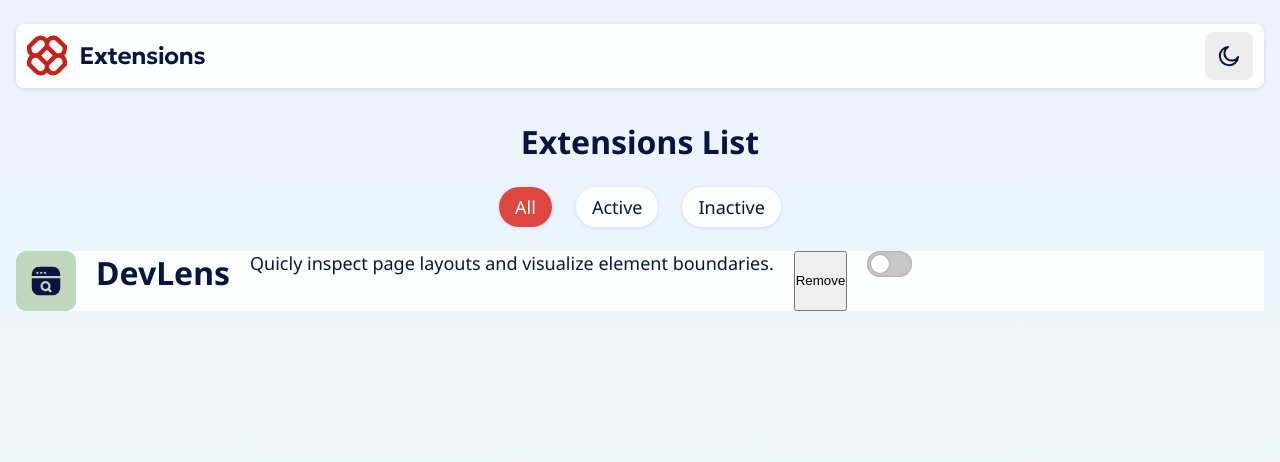
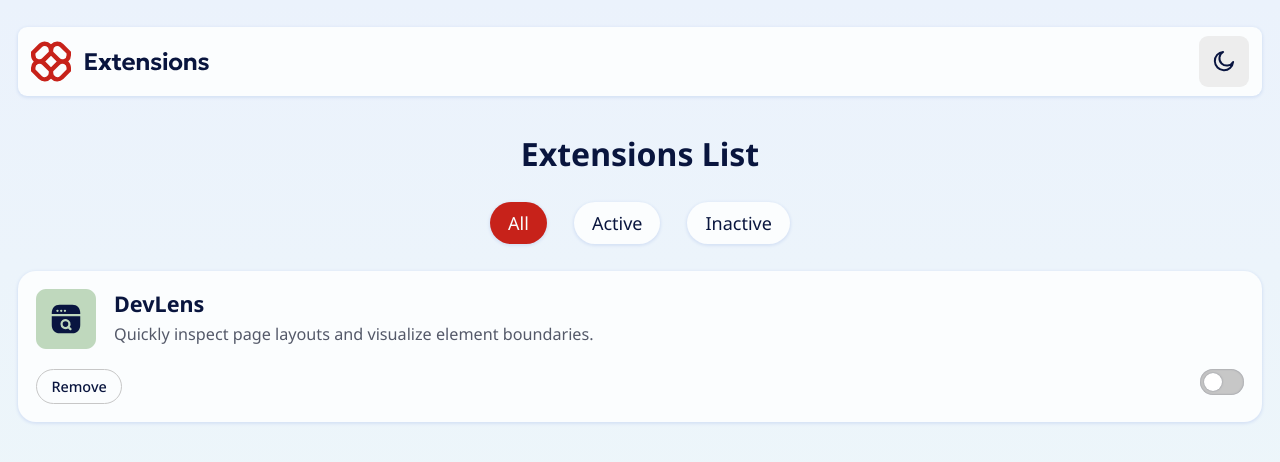
Before and after one commit to Alex-Lar/Browser-extension-manager-UI, a website with bundled scripts: page index.html in a window 1280 px wide. Built offline with nearby package versions, Linux system fonts and the light colour scheme.

Commit message:
feat: create card component

```diff
--- a/assets/css/styles.css
+++ b/assets/css/styles.css
@@ -58,10 +58,12 @@
     border-radius: inherit;
 }
 
+html {
+    font-size: 18px;
+}
 
 body {
     font-family: 'Noto Sans';
-    font-size: 18px;
     background: var(--background-gradient);
     color: var(--neutral-900);
     width: 100%;
@@ -165,7 +167,7 @@ h3 {
 }
 
 .extensions__filters-item.active {
-    background-color: var(--red-500);
+    background-color: var(--red-700);
     color: var(--neutral-0);
 }
 
@@ -200,12 +202,73 @@ h3 {
 
 .extensions__list {}
 
+
+/* Extensions Card */
+
 .extensions__card {
     display: flex;
     flex-wrap: wrap;
     gap: 20px;
 
+    font-size: 1rem;
     background-color: var(--card-bg);
+    border-radius: 1rem;
+    padding: 1rem;
+    box-shadow: var(--box-shadow);
+}
+
+.extensions__card-content {
+    display: flex;
+    align-items: flex-start;
+    gap: 1rem;
+}
+
+.extensions__text-group {
+    display: flex;
+    flex-direction: column;
+    gap: .3rem;
+
+    text-align: left;
+}
+
+.extensions__text-group h2 {
+    font-size: 1.2rem;
+    color: var(--neutral-900);
+    flex-grow: 1;
+}
+
+.extensions__text-group p {
+    font-size: .9rem;
+    color: var(--neutral-600);
+}
+
+.extensions__card-control {
+    display: flex;
+    justify-content: space-between;
+    min-width: 100%;
+}
+
+.extensions__card-control button {
+    font-family: inherit;
+    font-size: .8rem;
+    font-weight: 500;
+    color: var(--neutral-900);
+
+    background-color: var(--neutral-0);
+    padding: .4rem .8rem;
+    border: 1px solid var(--neutral-300);
+    border-radius: 1.9rem;
+    cursor: pointer;
+
+    transition-property: color;
+    transition-property: background-color;
+    transition-duration: .2s;
+    transition-timing-function: ease;
+}
+
+.extensions__card-control button:hover {
+    background-color: var(--red-700);
+    color: var(--neutral-0);
 }
 
 /* Custom Checkbox */
@@ -224,7 +287,10 @@ h3 {
     background-color: var(--neutral-300);
     border-radius: var(--checkbox-border-radius);
     box-shadow: inset var(--checkbox-box-shadow);
-    transition: background-color var(--checkbox-transition);
+
+    transition-property: background-color;
+    transition-property: opacity;
+    transition-timing-function: var(--checkbox-transition);
 }
 
 .custom-checkbox input {
@@ -251,6 +317,10 @@ h3 {
     transition: background-color var(--checkbox-transition);
 }
 
+.custom-checkbox:has(input:checked):hover {
+    opacity: .7;
+    transition: opacity var(--checkbox-transition);
+}
 
 .custom-checkbox label::before {
     --size: calc(var(--checkbox-height) - 2*var(--checkbox-padding));
--- a/index.html
+++ b/index.html
@@ -102,18 +102,23 @@
 				<div class="extensions__list">
 					<!-- Cards -->
 					<div class="extensions__card">
-						<img src="/assets/images/logo-devlens.svg" alt="card logo" />
+						<section class="extensions__card-content">
+							<img src="/assets/images/logo-devlens.svg" alt="card logo" />
 
-						<h2 class="extensions__card-title">DevLens</h2>
-						<p class="extensions__card-description">
-							Quicly inspect page layouts and visualize element boundaries.
-						</p>
+							<div class="extensions__text-group">
+								<h2>DevLens</h2>
+								<p>
+									Quickly inspect page layouts and visualize element boundaries.
+								</p>
+							</div>
+						</section>
 
-						<button>Remove</button>
-
-						<div class="custom-checkbox">
-							<input type="checkbox" name="devlens" id="checkbox-devlens"/>
-							<label for="checkbox-devlens"></label>
+						<div class="extensions__card-control">
+							<button>Remove</button>
+							<div class="custom-checkbox">
+								<input type="checkbox" name="devlens" id="checkbox-devlens" />
+								<label for="checkbox-devlens"></label>
+							</div>
 						</div>
 					</div>
 				</div>
```
